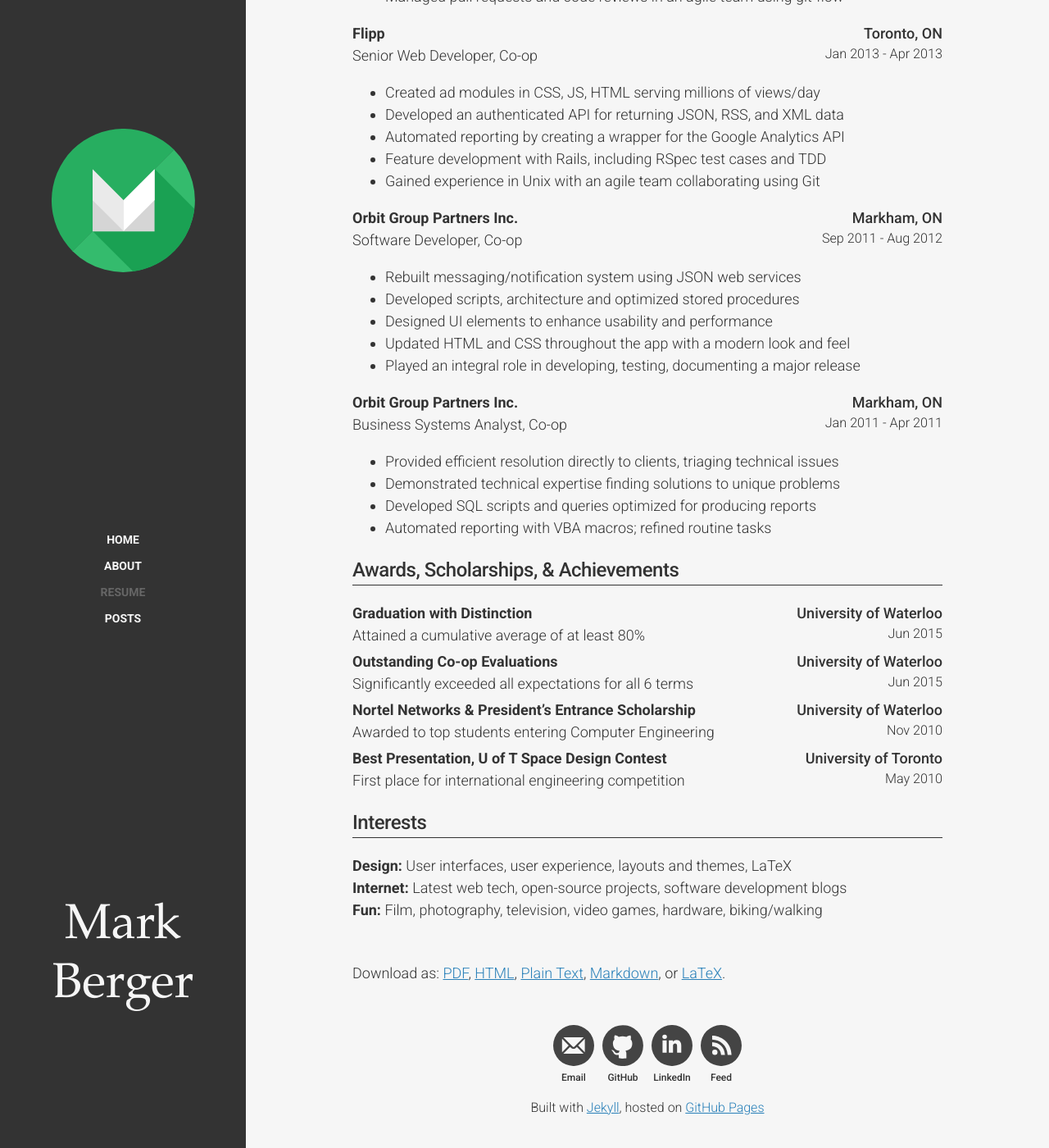
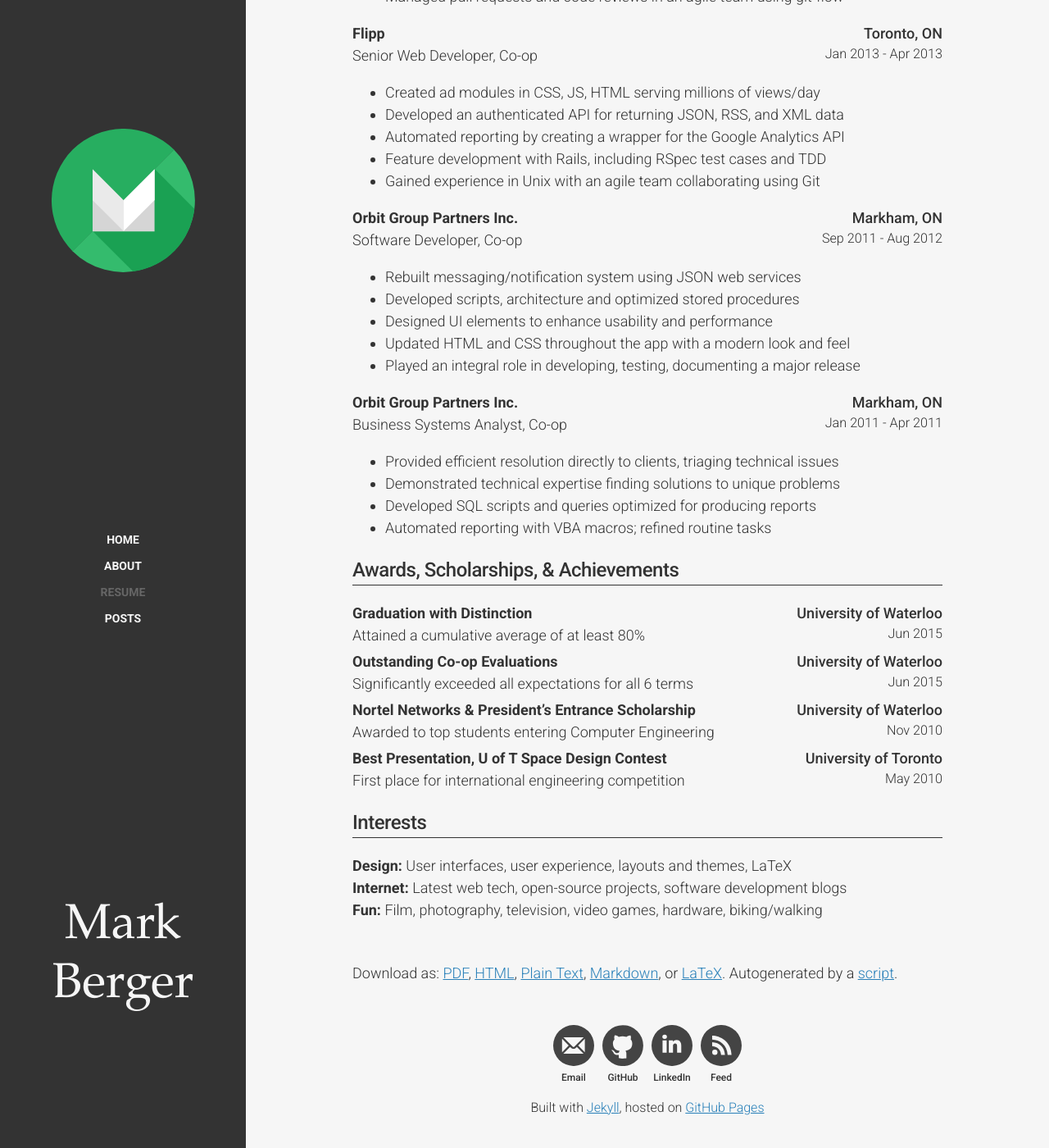
Before and after one commit to mark-berger/mark-berger.github.io, a Jekyll site: the page built from resume.html, in a window 1280 px wide and 1400 px high, scrolled down 1328 px. Shown: the whole window at 82% size. Built offline with Jekyll 4.4.1, drawn with Linux system fonts in a browser that asks for light colours; comment, search, counter and statistics services are not loaded.

Commit message:
Font size change, link to resume repo.

```diff
--- a/_sass/_styles.scss
+++ b/_sass/_styles.scss
@@ -147,7 +147,6 @@
   }
 
   @include bp-large {
-    font-size:                $font-size-normal;
     max-width:                72rem;
   }
 }
--- a/resume.html
+++ b/resume.html
@@ -193,5 +193,6 @@
       <a target="_blank" href="https://rawgit.com/mark-berger/resume/{{commit}}/out/resume.txt">Plain Text</a>,
       <a target="_blank" href="https://rawgit.com/mark-berger/resume/{{commit}}/out/resume.md">Markdown</a>, or
       <a target="_blank" href="https://rawgit.com/mark-berger/resume/{{commit}}/out/resume.tex">LaTeX</a>.
+      Autogenerated by a <a href="https://github.com/mark-berger/resume">script</a>.
   </p>
 </div>
```
Also changed, not shown: about.md (line endings or trailing spaces).
